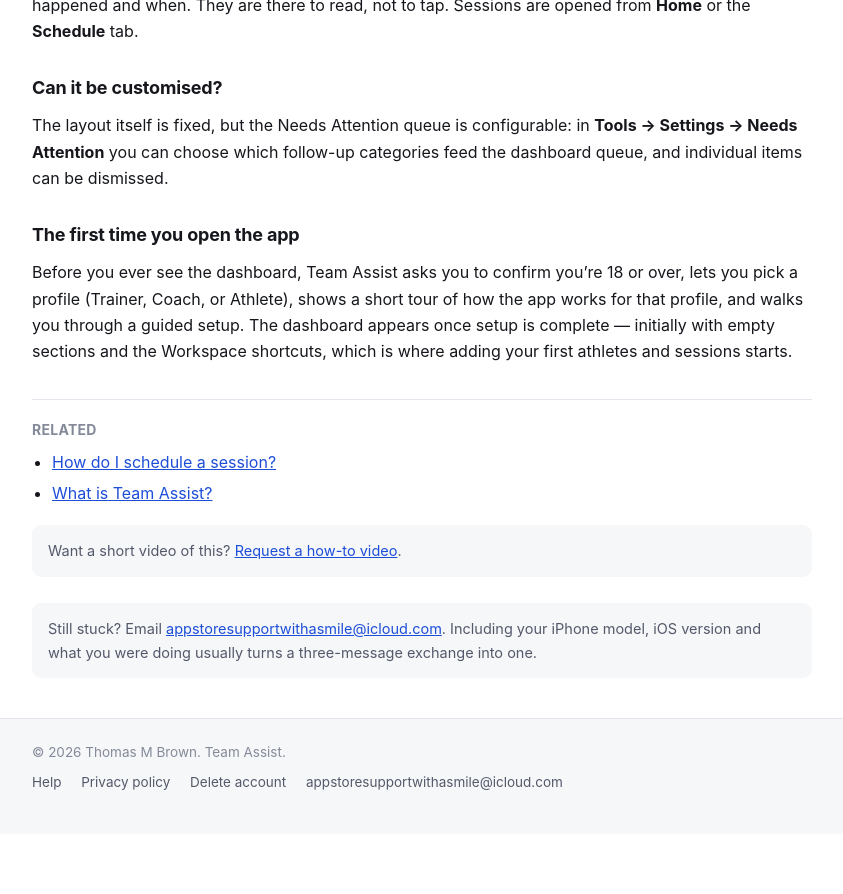
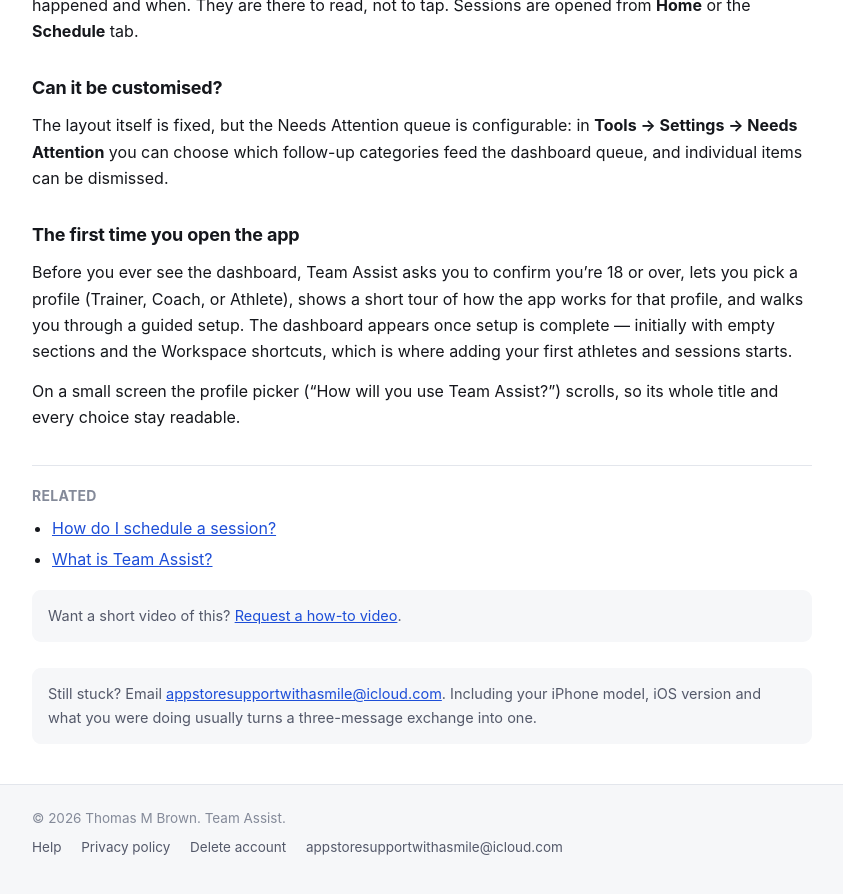
Before and after one commit to mytombrown/team-assist-help, a Jekyll site: the page built from _articles/dashboard.md, in a window 1280 px wide and 900 px high, scrolled down 1481 px. Shown: the top 894 px of the window, without its empty margins (218-1061 px from the left). Built offline with Jekyll 4.4.1, drawn with Linux system fonts in a browser that asks for light colours; before the commit the page ends 2315 px from its top, so only the background shows below that.

Commit message:
Build 238: profile picker scrolls on small screens (TA-1266); session builder tells VoiceOver which step you are on (TA-1196)

```diff
--- a/_articles/dashboard.md
+++ b/_articles/dashboard.md
@@ -77,3 +77,6 @@ lets you pick a profile (Trainer, Coach, or Athlete), shows a short tour of how
 works for that profile, and walks you through a guided setup. The dashboard appears once
 setup is complete — initially with empty sections and the Workspace shortcuts, which is
 where adding your first athletes and sessions starts.
+
+On a small screen the profile picker ("How will you use Team Assist?") scrolls, so its
+whole title and every choice stay readable.
```
Also changed, not shown: _articles/schedule-sessions.md (+3 -0 lines).
